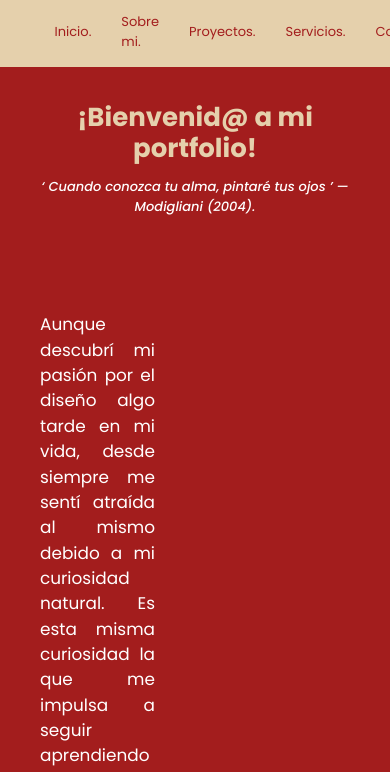
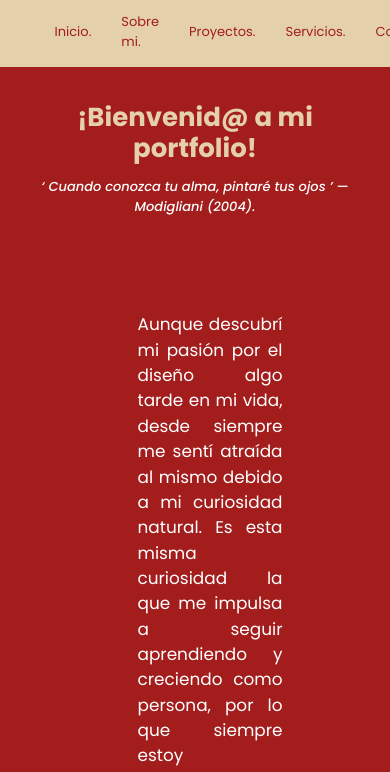
Before and after one commit to rocialvarez/DW-69210-coder, a plain HTML site: page index.html in a window 390 px wide. Shown: the part 67-839 px from the top of the page. Drawn offline with nearby package versions, Linux system fonts and the light colour scheme.

Commit message:
Arreglo media de la page index

```diff
--- a/sass/partials/_index.scss
+++ b/sass/partials/_index.scss
@@ -36,6 +36,7 @@
     padding: 20px;
 
            p {
+    width:100%;
     color: #fff;
     text-align: justify;
     font-size: 1.3em;
--- a/sass/partials/_media.scss
+++ b/sass/partials/_media.scss
@@ -25,15 +25,20 @@ header {
 
 .bienvenida {
     display: flex;
-    flex-direction: column;
+    flex-direction: row;
     justify-content: center;
 
 }
 
 .presentacion {
-    width: 100%;
     background-color: #A31D1D;
-    padding: 15px;
+    padding: 10px;
+
+    p {
+    color: #fff;
+    text-align: justify;
+    font-size: 2em;
+}
 }
 
 
```
Also changed, not shown: css/estilos.css, 1 other file.
